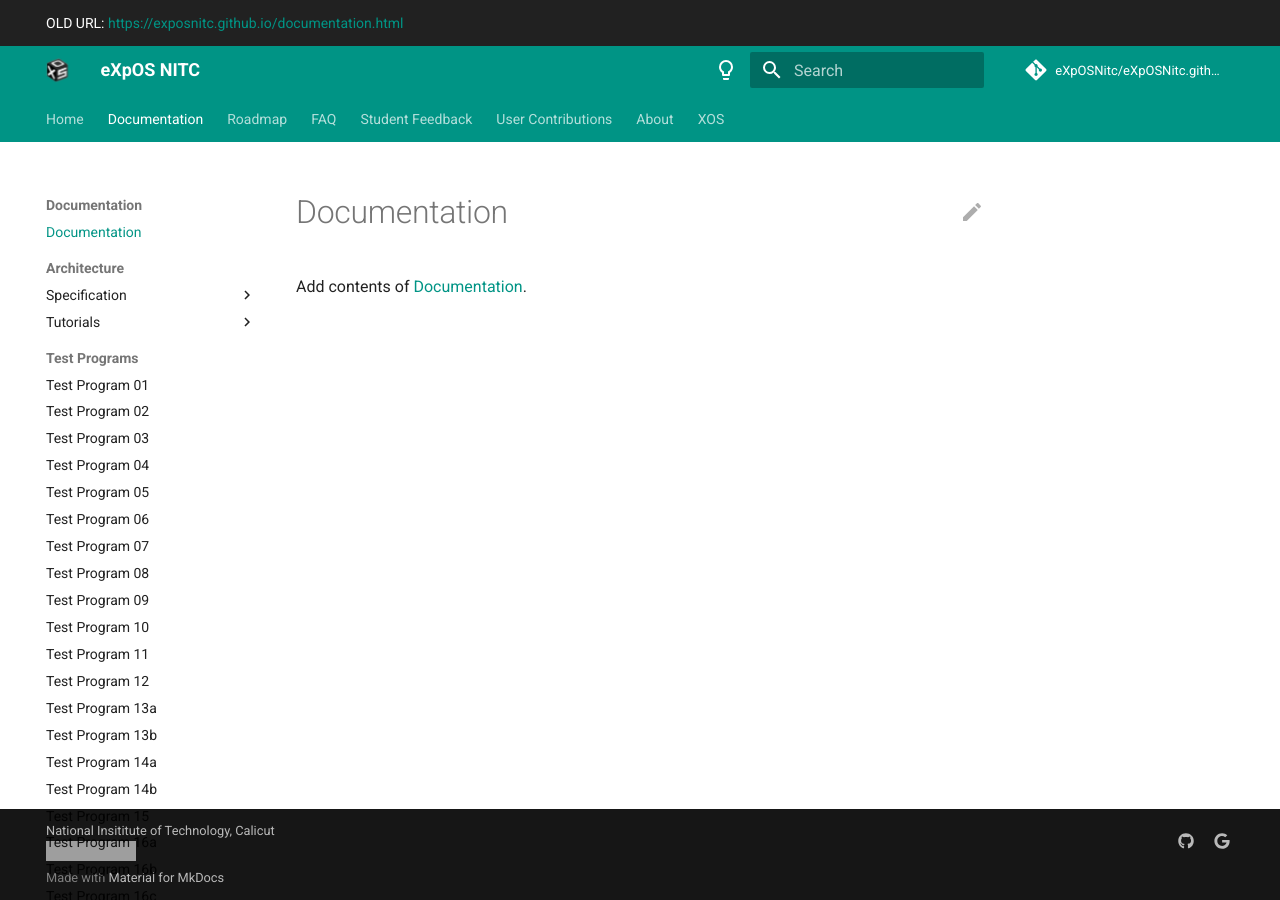
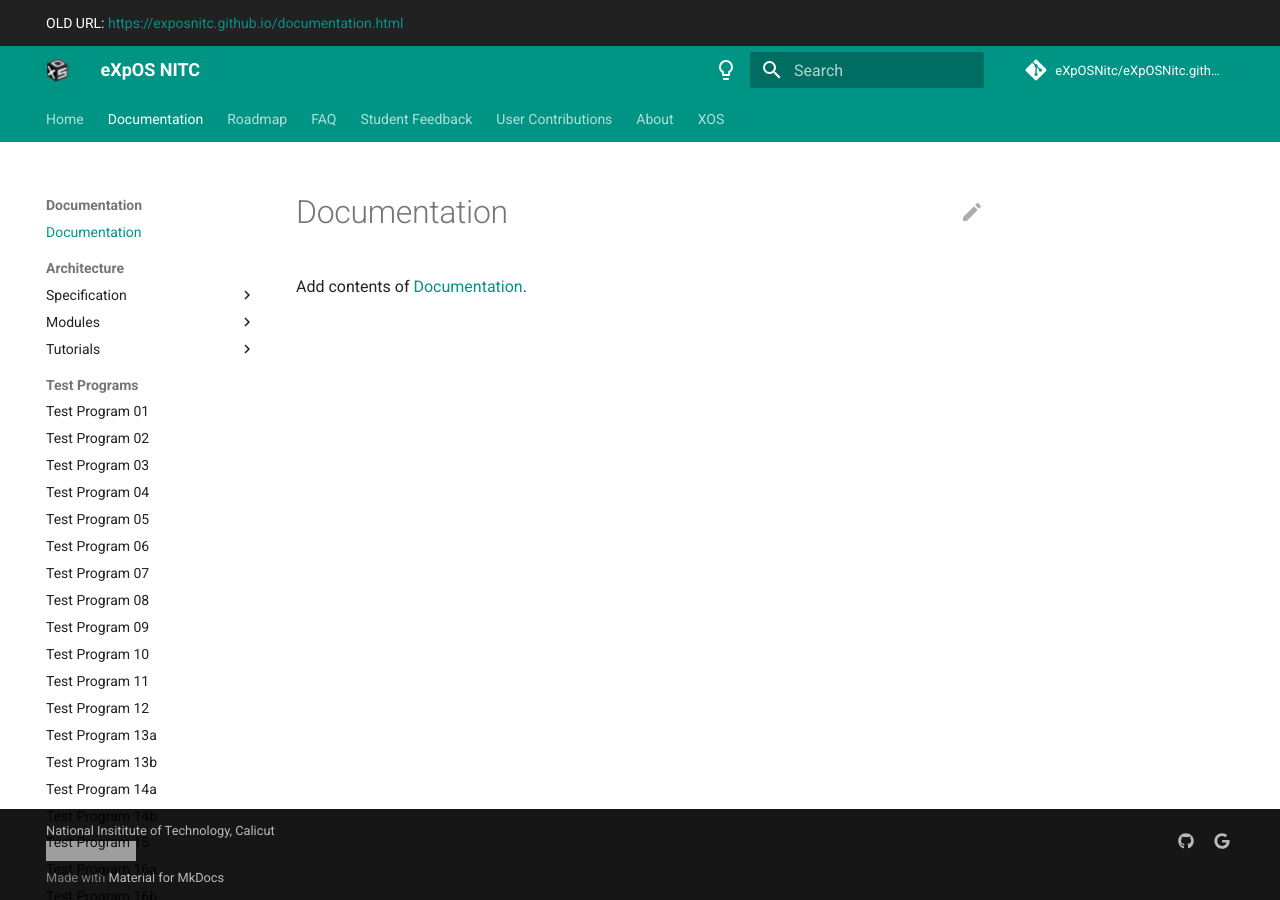
Before and after one commit to eXpOSNitc/expos-docs, an MkDocs documentation site: the page built from docs/documentation.md, in a window 1280 px wide. Built offline with MkDocs 1.6.1 and Material for MkDocs 9.7.7, drawn with Linux system fonts in a browser that asks for light colours; comment, search, counter and statistics services are not loaded; some of the changed lines change nothing that is shown; grey boxes are pictures that could not be loaded.

Commit message:
add modules in navigation

```diff
--- a/mkdocs.yml
+++ b/mkdocs.yml
@@ -74,6 +74,17 @@
       - Specification:
         - XSM Architecture Specifcation: arch-spec.md
         - Machine Organisation: "arch-spec/machine-org.md"
+      - Modules:
+        - Modules: "modules/index.md"
+        - Module 0: "modules/module_00.md"
+        - Module 1: "modules/module_01.md"
+        - Module 2: "modules/module_02.md"
+        - Module 3: "modules/module_03.md"
+        - Module 4: "modules/module_04.md"
+        - Module 5: "modules/module_05.md"
+        - Module 6: "modules/module_06.md"
+        - Module 7: "modules/module_07.md"
+        - Module 8: "modules/module_08.md"
       - Tutorials:
         - MultiUser Implementation: "tutorials/multiuser_implementation.md"
         - FileSystem Implementation: "tutorials/filesystem_implementation.md"
```
